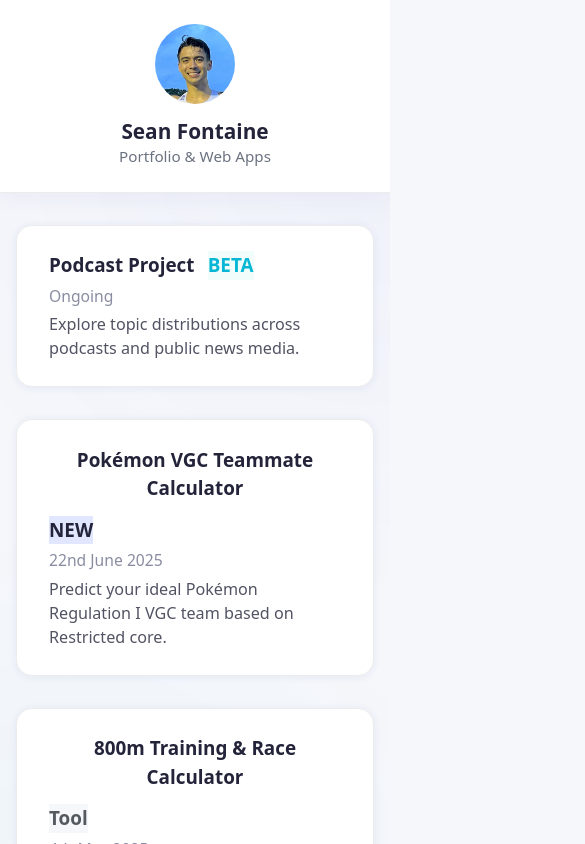
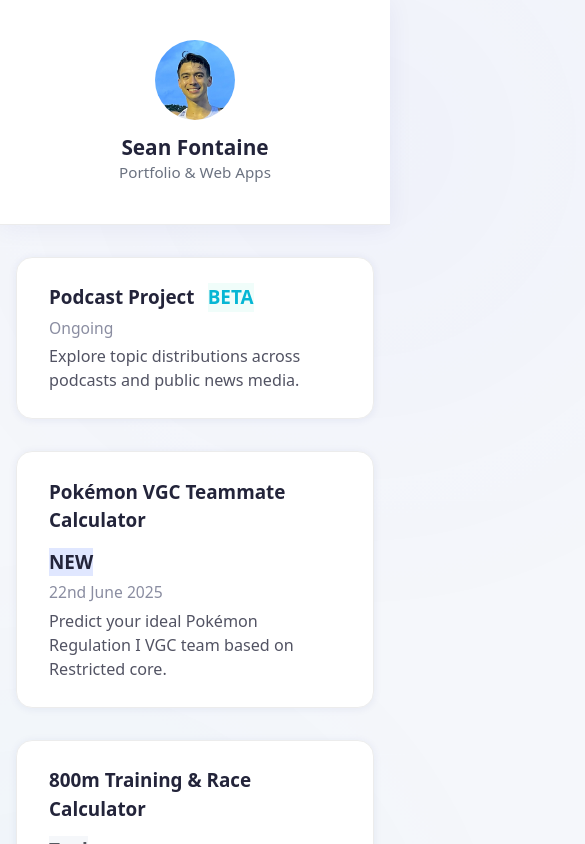
Before and after one commit to spidersocks/developer-site, a React (Vite) app in the folder frontend/tailwindcss4/: page / in a window 390 px wide. Shown: the top 844 px of the page, 585 px wide, since content can reach past the window. Built offline with nearby package versions, Linux system fonts and the light colour scheme.

Commit message:
Fixed desktop scroll issue

```diff
--- a/frontend/tailwindcss4/src/apps/EightHundredCalculator/App.css
+++ b/frontend/tailwindcss4/src/apps/EightHundredCalculator/App.css
@@ -1,10 +1,6 @@
 #root {
-  max-width: 1280px;
   width: 100%;
-  margin: 0 auto;
-  padding: 2rem;
-  text-align: center;
-  color-scheme: light;
+  min-height: 100vh;
   box-sizing: border-box;
 }
 
--- a/frontend/tailwindcss4/src/index.css
+++ b/frontend/tailwindcss4/src/index.css
@@ -10,13 +10,11 @@
   -moz-osx-font-smoothing: grayscale;
 }
 
-html, body {
-  overflow-x: hidden;
-  width: 100%;
+html {
+  box-sizing: border-box;
 }
-
-* {
-  box-sizing: border-box;
+*, *::before, *::after {
+  box-sizing: inherit;
 }
 
 a {
--- a/frontend/tailwindcss4/src/pages/Home.module.css
+++ b/frontend/tailwindcss4/src/pages/Home.module.css
@@ -3,7 +3,6 @@
   flex-direction: column;
   min-height: 100vh;
   position: relative;
-  overflow-x: hidden;
 }
 
 .homeRoot::before {
@@ -18,32 +17,34 @@
     radial-gradient(circle at 30% 70%, rgba(6, 182, 212, 0.03) 0%, transparent 30%);
   animation: float 15s infinite alternate ease-in-out;
   z-index: -1;
+  pointer-events: none;
 }
 
 .contentWrapper {
   flex: 1;
   display: flex;
   flex-direction: column;
+  width: 100%;
 }
 
 .mainContent {
   flex: 1;
   padding: 2rem 0;
+  width: 100%;
 }
 
-.pageFooter {
+.mainContentContainer {
   width: 100%;
-  text-align: center;
-  padding: 1.5rem;
-  color: #6b7280;
-  font-size: 0.9rem;
-  border-top: 1px solid #ececec;
-  margin-top: auto;
+  max-width: 1200px;
+  margin: 0 auto;
+  box-sizing: border-box;
+  padding: 0 2rem;
 }
 
-/* Header/Sidebar Styles */
 .sidebar {
-  width: 100%;
+  width: 100vw;
+  left: 0;
+  right: 0;
   background: #fff;
   box-shadow: 0 2px 24px rgba(31, 38, 135, 0.06);
   display: flex;
@@ -55,13 +56,15 @@
   top: 0;
 }
 
-.sidebar-container {
+.sidebarContainer {
+  max-width: 1200px;
   width: 100%;
+  margin: 0 auto;
   display: flex;
   justify-content: space-between;
   align-items: center;
   padding: 0 2rem;
-  margin: 0 auto;
+  box-sizing: border-box;
 }
 
 .sidebarHeader {
@@ -122,12 +125,14 @@
 
 /* Projects Section */
 .projects {
-  width: 100%;
   display: grid;
   grid-template-columns: 1fr;
   gap: 2rem;
   margin: 0 auto;
-  padding: 0 2rem;
+  max-width: 700px;
+  width: 100%;
+  box-sizing: border-box;
+  /* Remove horizontal padding here, let mainContentContainer handle it */
 }
 
 .projectCard {
@@ -140,6 +145,7 @@
   color: #23243a;
   padding: 1.6em 2em;
   transition: all 0.3s ease;
+  box-sizing: border-box;
 }
 
 .projectCard:hover {
@@ -200,9 +206,19 @@
   color: #545960;
 }
 
+.pageFooter {
+  width: 100%;
+  text-align: center;
+  padding: 1.5rem;
+  color: #6b7280;
+  font-size: 0.9rem;
+  border-top: 1px solid #ececec;
+  margin-top: auto;
+}
+
 /* Responsive Adjustments */
 @media (max-width: 900px) {
-  .sidebar-container {
+  .sidebarContainer {
     flex-direction: column;
     gap: 1.5rem;
     padding: 1.5rem;
@@ -219,7 +235,7 @@
     height: 100px;
   }
 
-  .projects {
+  .mainContentContainer {
     padding: 0 1.5rem;
   }
 
@@ -230,17 +246,23 @@
   }
 }
 
+@media (max-width: 700px) {
+  .projects {
+    max-width: 100%;
+  }
+}
+
 @media (max-width: 600px) {
   .avatar {
     width: 80px;
     height: 80px;
   }
 
-  .sidebar-container {
+  .sidebarContainer {
     padding: 1rem;
   }
 
-  .projects {
+  .mainContentContainer {
     padding: 0 1rem;
   }
 }
```
